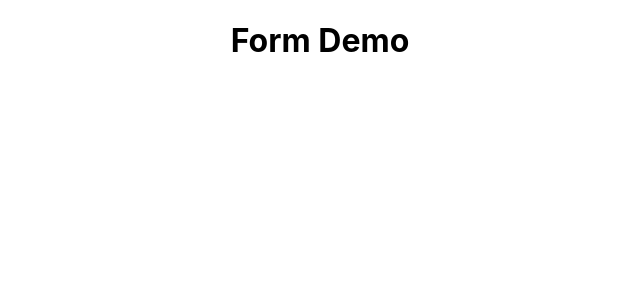
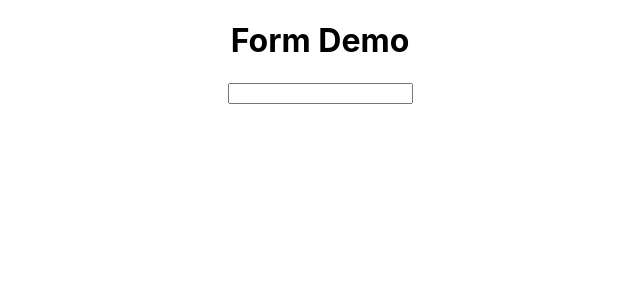
Before and after one commit to super8989/React_intro_forms, a React (Create React App) app: page / in a window 1280 px wide. Shown: the top 300 px of the page, without its empty margins (320-960 px from the left). Built offline with nearby package versions, Linux system fonts and the light colour scheme.

Commit message:
form to show changing state as it's being typed

```diff
--- a/src/Form.js
+++ b/src/Form.js
@@ -1,12 +1,29 @@
-import React, { Component } from 'react';
+import React, { Component } from "react";
 
 class Form extends Component {
+	constructor(props) {
+		super(props);
+		this.state = { username: "" };
+		this.handleChange = this.handleChange.bind(this);
+	}
+
+	handleChange(evt) {
+		this.setState({ username: evt.target.value });
+	}
+
 	render() {
 		return (
 			<div>
 				<h1>Form Demo</h1>
+				<form>
+					<input
+						type='text'
+						value={this.state.username}
+						onChange={this.handleChange}
+					/>
+				</form>
 			</div>
-    )
+		);
 	}
 }
 
```
Lines whose indentation alone changed are shown as unchanged.
